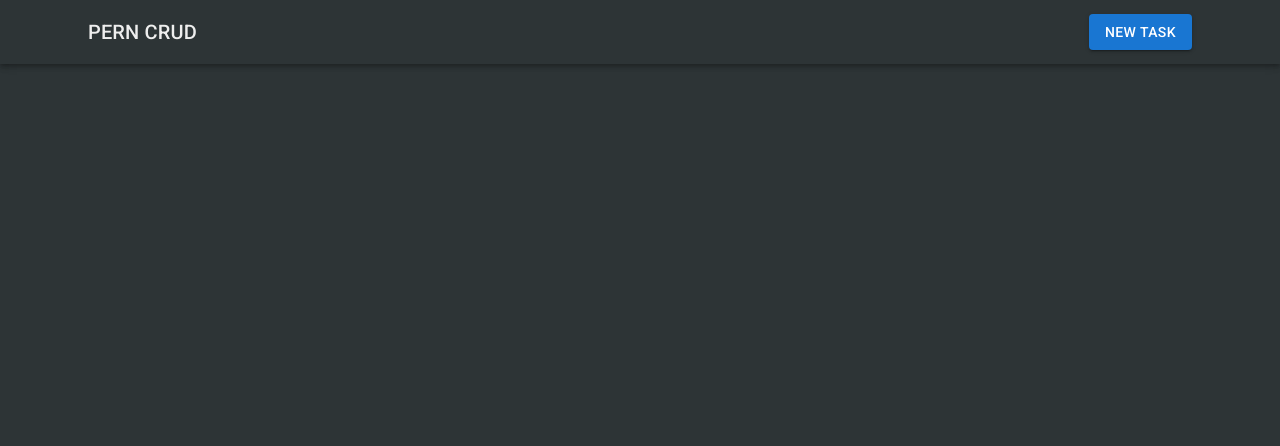
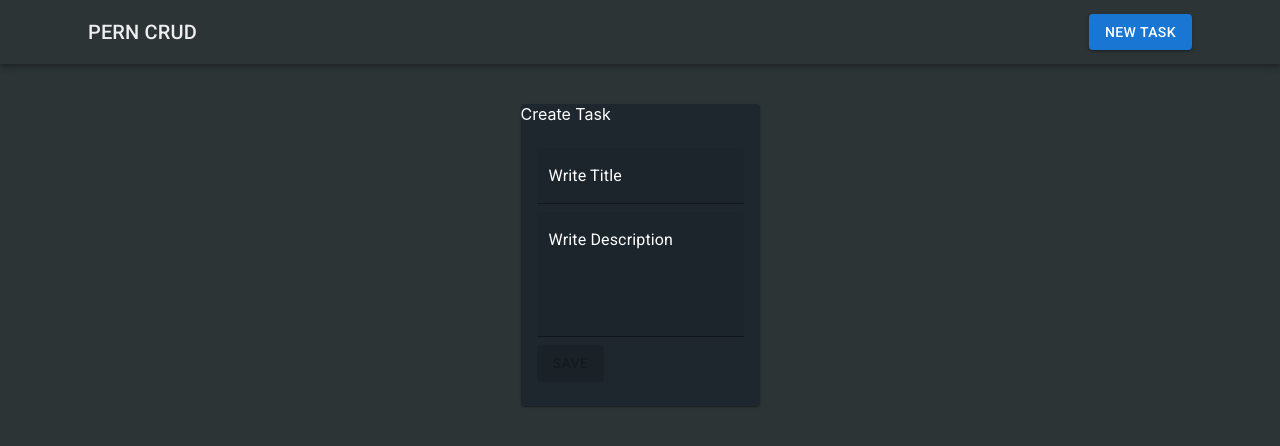
Before and after one commit to WilliamFlo1231/pernstack, a React (Create React App) app in the folder perncrud/: page /tasks/1/edit in a window 1280 px wide. Before the commit this address had no page. Shown: the top 446 px of the page. Built offline with nearby package versions, Linux system fonts and the light colour scheme; no server answers.

Commit message:
Adding edit functinality

```diff
--- a/perncrud/src/App.js
+++ b/perncrud/src/App.js
@@ -12,6 +12,7 @@
         <Routes>
           <Route path='/' element={<TaskList />} />
           <Route path='/tasks/new' element={<TaskForm />} />
+          <Route path='/tasks/:id/edit' element={<TaskForm />} />
         </Routes>
       </Container>
     </BrowserRouter>
--- a/perncrud/src/components/TaskForm.js
+++ b/perncrud/src/components/TaskForm.js
@@ -1,6 +1,6 @@
 import { Button, Card, CardContent, CircularProgress, Grid, TextField, Typography } from '@mui/material'
-import { useState, React } from 'react'
-import { useNavigate } from 'react-router-dom'
+import { useState, React, useEffect } from 'react'
+import { useNavigate, useParams } from 'react-router-dom'
 
 export default function Taskform() {
 
@@ -10,25 +10,49 @@
   });
 
   const [loading, setLoading] = useState(false);
+  const [editing, setEditing] = useState(false);
 
   const navigate = useNavigate();
+  const params = useParams();
 
   const handleSubmit = async (e) => {
     e.preventDefault();
-
     setLoading(true);
 
-    await fetch('http://localhost:3000/tasks', {
-      method: 'POST',
-      body: JSON.stringify(task),
-      headers: { 'Content-Type': 'application/json' }
-    })
+    if(editing){
+      await fetch(`http://localhost:3000/tasks/${params.id}`, {
+        method: "PUT",
+        headers: {
+          "Content-Type": "application/json",
+        },
+        body: JSON.stringify(task)
+      })
+    }else{
+      await fetch('http://localhost:3000/tasks', {
+        method: 'POST',
+        body: JSON.stringify(task),
+        headers: { 'Content-Type': 'application/json' }
+      })
+    }
 
     setLoading(false);
     navigate('/');
   }
 
   const handleChange = (e) => setTask({ ...task, [e.target.name]: e.target.value });
+
+  const loadTask = async (id) => {
+    const res = await fetch(`http://localhost:3000/tasks/${id}`)
+    const data = await res.json()
+    setTask({title: data.title, description: data.description})
+    setEditing(true)
+  }
+
+  useEffect(() => {
+    if(params.id){
+      loadTask(params.id)
+    }
+  }, [params.id])
 
   return (
     <Grid container direction='column' alignItems='center' justifyContent='center'>
@@ -41,11 +65,12 @@
           }}
         >
           <Typography variant='5' textAlign='center' color='white'>
-            Create Task
+            {editing ? "Edit Task" : "Create Task"}
           </Typography>
           <CardContent>
             <form onSubmit={handleSubmit}>
               <TextField
+                value={task.title}
                 variant='filled'
                 label='Write Title'
                 sx={{
@@ -58,6 +83,7 @@
                 InputLabelProps={{ style: { color: 'white' } }}
               />
               <TextField
+                value={task.description}
                 variant='filled'
                 label='Write Description'
                 multiline
@@ -75,7 +101,7 @@
                 {loading ? <CircularProgress
                   color='inherit'
                     size={24}
-                /> : "Save"}
+                /> : editing ? "Edit" : "Save"}
               </Button>
             </form>
           </CardContent>
--- a/perncrud/src/components/TaskList.js
+++ b/perncrud/src/components/TaskList.js
@@ -1,9 +1,11 @@
 import { Button, Card, CardContent, Typography } from '@mui/material'
 import { useState, useEffect } from 'react'
+import { useNavigate } from 'react-router-dom'
 
 export default function TaskList() {
 
   const [tasks, setTasks] = useState([])
+  const navigate = useNavigate()
 
   const loadTasks = async () => {
     const response = await fetch('http://localhost:3000/tasks')
@@ -41,7 +43,7 @@
               </div>
 
               <div>
-                <Button variant='contained' color='inherit' onClick={() => console.log('editing')} style={{marginRight: "0.5rem"}}>
+                <Button variant='contained' color='inherit' onClick={() => navigate(`/tasks/${task.id}/edit`)} style={{marginRight: "0.5rem"}}>
                   Edit
                 </Button>
                 <Button variant='contained' color='warning' onClick={() => handleDelete(task.id)}>
```
